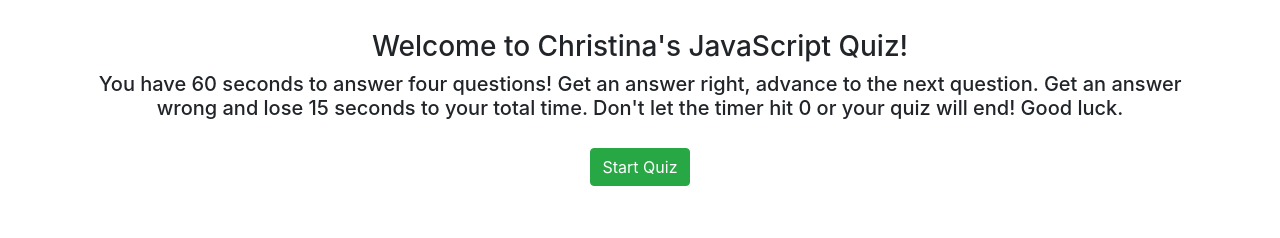
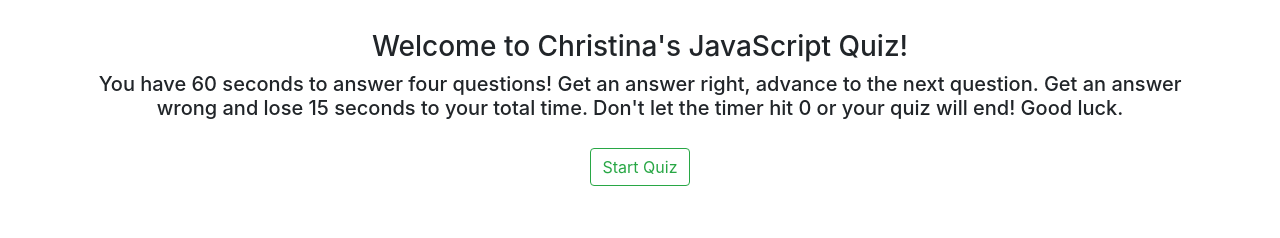
Before and after one commit to cdflori/jsquiz, a plain HTML site: page index.html in a window 1280 px wide. Shown: the part 50-288 px from the top of the page. Drawn offline with nearby package versions, Linux system fonts and the light colour scheme.

Commit message:
Finalized quiz and read me documents.

```diff
--- a/index.html
+++ b/index.html
@@ -38,7 +38,7 @@
                         <h3>Welcome to Christina's JavaScript Quiz!</h3>
                         <h5>You have 60 seconds to answer four questions! Get an answer right, advance to the next question. Get an answer wrong and lose 15 seconds to your total time. Don't let the timer hit 0 or your quiz will end! Good luck.</h5>
                         <div style="padding-bottom: 20px; padding-top: 20px;">
-                            <button type="button" id="start-button" class="btn btn-success">
+                            <button id="start-button" type="button" class="btn btn-outline-success">
                                 Start Quiz
                             </button>
                         </div>
--- a/script.js
+++ b/script.js
@@ -5,6 +5,7 @@ const button3 = document.querySelector("#button3");
 const button4 = document.querySelector("#button4");
 const timeEl = document.querySelector(".timer");
 const submit = document.querySelector("#submit-button");
+const start = document.querySelector("#start-button");
 
 // Setting the timer //
 
@@ -148,6 +149,8 @@ button4.addEventListener("click", function (event) {
 
 });
 
+
+
 function quizStart() {
     timer = setInterval(function(){
         secondsLeft--;
@@ -165,6 +168,7 @@ function quizStart() {
 }
 
 quizStart()
+
 
 
 function quizEnd() {
```
Also changed, not shown: Assets/highscore.png (added), Assets/question1.png (added), Assets/question2.png (added), Assets/question3.png (added), Assets/question4.png (added), Assets/question5.png (added), Assets/quizend.png (added), Assets/quiztime.png (added), 3 other files.
